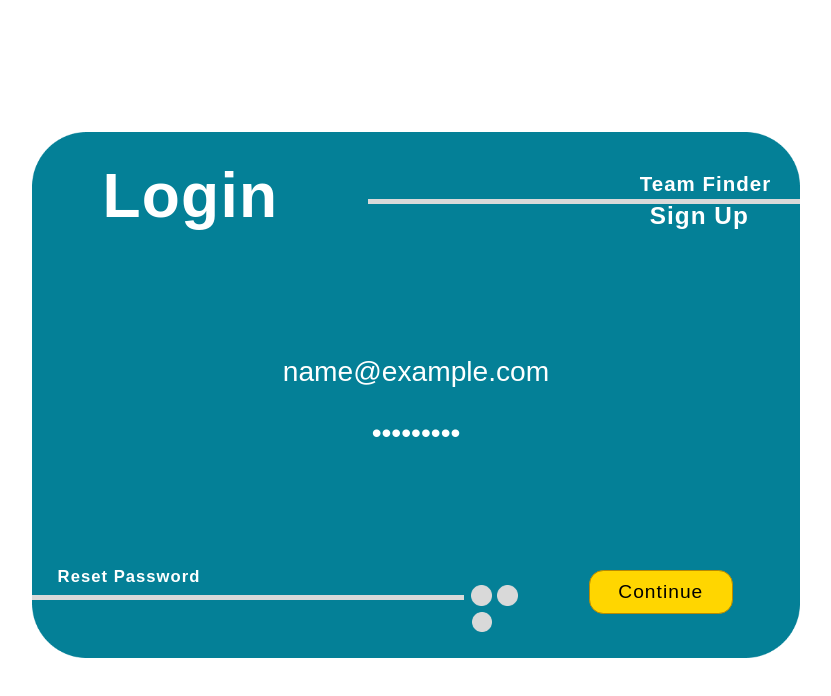
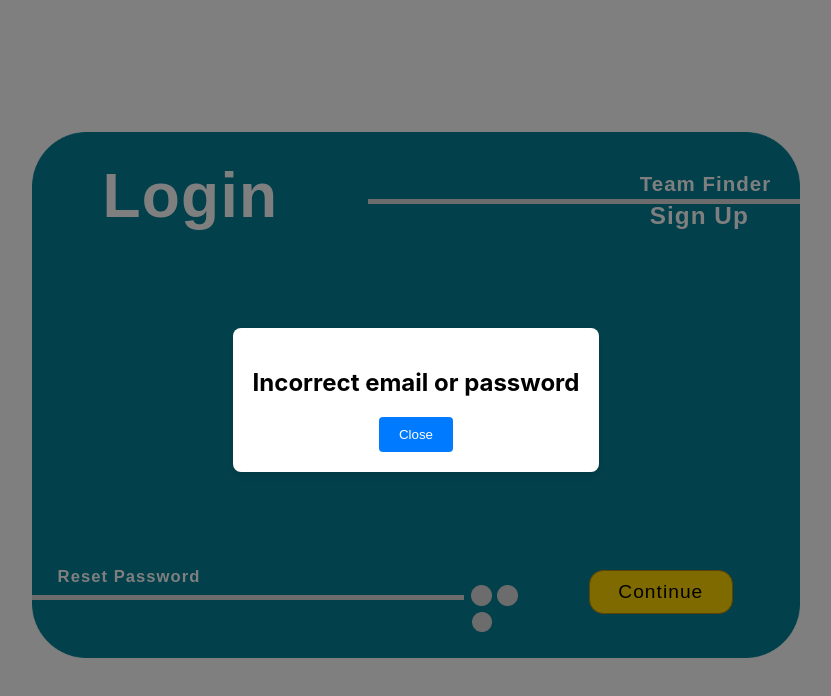
Before and after one commit to NitaCosmin/autobotzi-front, a React (Create React App) app: page /login in a window 1280 px wide. Both pictures are taken after typing "name@example.com", "Sample123" into the empty fields and a click on the button "Continue". Shown: the top 696 px of the page, without its empty margins (224-1055 px from the left). Built offline with nearby package versions, Linux system fonts and the light colour scheme; no server answers; a web font is replaced by a local one.

Commit message:
modal warning for incorect email or password

```diff
--- a/package.json
+++ b/package.json
@@ -11,6 +11,7 @@
     "react": "^18.2.0",
     "react-dom": "^18.2.0",
     "react-icons": "^5.0.1",
+    "react-modal": "^3.16.1",
     "react-router-dom": "^6.22.3",
     "react-scripts": "5.0.1",
     "web-vitals": "^2.1.4"
--- /dev/null
+++ b/src/CSS/Modal.css
@@ -0,0 +1,35 @@
+.ModalOverlay {
+  position: fixed;
+  top: 0;
+  left: 0;
+  right: 0;
+  bottom: 0;
+  background-color: rgba(0, 0, 0, 0.5);
+  display: flex;
+  justify-content: center;
+  align-items: center;
+  z-index: 1000;
+}
+  .ModalContent {
+    background-color: #fff;
+    border-radius: 8px;
+    max-width: 400px;
+    margin: auto;
+    padding: 20px;
+    box-shadow: 0 4px 8px rgba(0, 0, 0, 0.1);
+    border: none;
+    text-align: center;
+  }
+
+  .ModalHeading {
+    margin-bottom: 20px;
+  }
+
+  .ModalButton {
+    padding: 10px 20px;
+    background-color: #007bff;
+    color: #fff;
+    border: none;
+    border-radius: 4px;
+    cursor: pointer;
+  }
--- a/src/JSX/Login.jsx
+++ b/src/JSX/Login.jsx
@@ -1,17 +1,21 @@
 import React, { useState } from "react";
 import "../CSS/Login.css";
+import "../CSS/Modal.css"; // Import the modal styles
 import HomeBackground from '../Imagini/HomeBackground.png';
-import { Link,  useNavigate } from "react-router-dom";
+import { Link, useNavigate } from "react-router-dom";
 import Line from '../Imagini/Line.png';
 import Ellipse from '../Imagini/Ellipse.png';
 import axios from 'axios'; // Import axios for making HTTP requests
+import Modal from 'react-modal'; // Import React Modal
+
+Modal.setAppElement('#root'); // Set the root element for accessibility
 
 const Login = () => {
   const [formData, setFormData] = useState({
     email: "",
     password: ""
   });
-  const [isLoggedIn, setIsLoggedIn] = useState(false);
+  const [showModal, setShowModal] = useState(false); // State variable to control the visibility of the modal
   const navigate = useNavigate(); // Use useNavigate instead of useHistory
 
   const handleChange = (e) => {
@@ -25,10 +29,10 @@ const Login = () => {
       const response = await axios.post('https://autobotzi-ccec90c77ecb.herokuapp.com/auth/sign-in', formData);
       const { token } = response.data;
       localStorage.setItem('token', token);
-      setIsLoggedIn(true);
       console.log("Login successful. Token:", token);
-      navigate("/admin"); // Use navigate function to redirect to signup page upon successful login
+      navigate("/admin"); // Use navigate function to redirect to admin page upon successful login
     } catch (error) {
+      setShowModal(true); // Set showModal to true to open the modal
       console.error("Login failed: ", error);
     }
   };
@@ -56,6 +60,16 @@ const Login = () => {
           <button type="submit" className="button-Login">Continue</button>
         </form>
       </div>
+      <Modal
+        isOpen={showModal}
+        onRequestClose={() => setShowModal(false)}
+        contentLabel="Login Error Modal"
+        className="ModalContent" // Apply the modal content class
+        overlayClassName="ModalOverlay" // Apply the modal overlay class
+      >
+        <h2 className="ModalHeading">Incorrect email or password</h2>
+        <button onClick={() => setShowModal(false)} className="ModalButton">Close</button>
+      </Modal>
     </div>
   );
 };
```
Also changed, not shown: 1 other file (tests, documents, lock files or other folders). Lines whose indentation alone changed are shown as unchanged.
